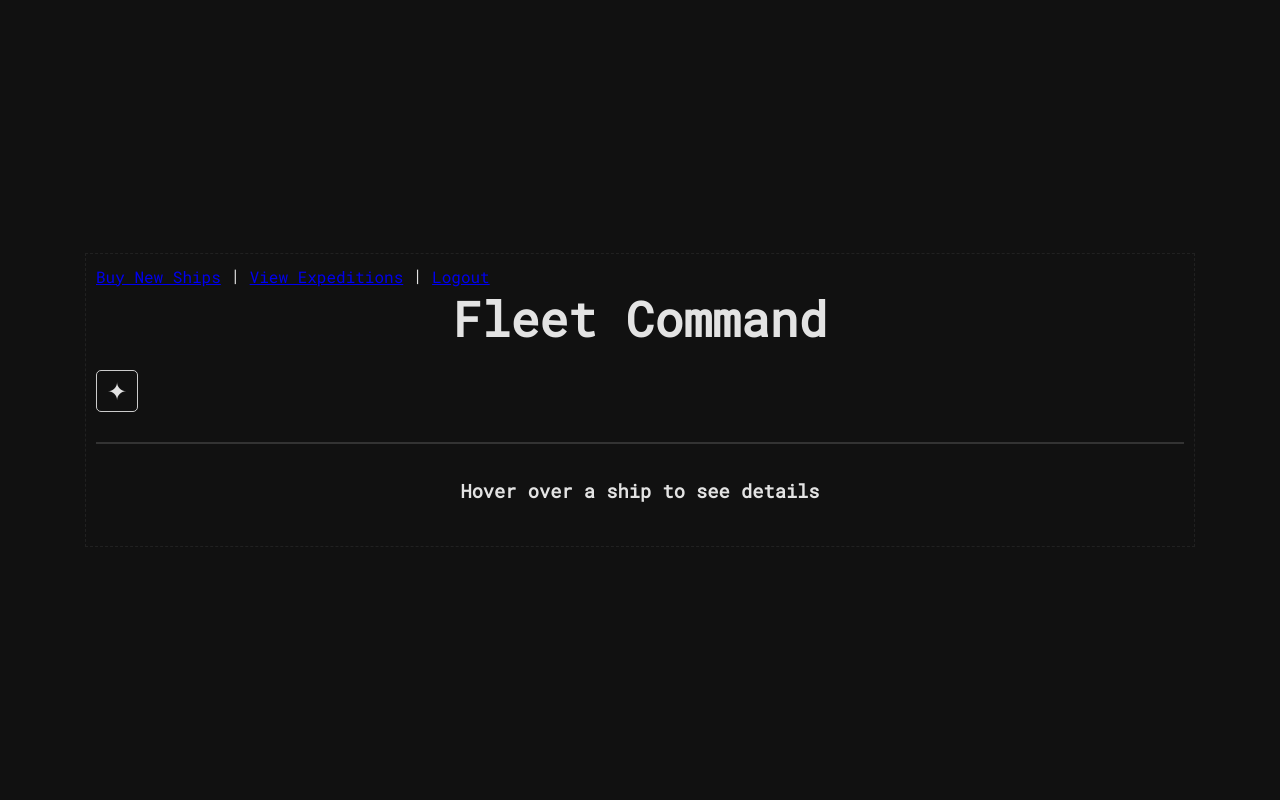
After one commit to TildeAsterisk/StarFleetOnline, a PHP site: page /fleet_command.php in a window 1280 px wide. The commit adds this page. Run offline with PHP 8.4, Linux system fonts and the light colour scheme; the visitor is signed in with stand-in values (Sample User, id 1); tables that the repository leaves empty or names only in its code hold one stand-in row (values such as "Sample post"); a stand-in replaces the project's code that opens the database connection; some libraries are stand-ins or nearby versions.

Commit message:
Laying Foundations #1: Laying the foundations of the plan. Setting up the fleet command page with rough ideas. hover info and such...

```diff
--- a/common_functions.php
+++ b/common_functions.php
@@ -2,7 +2,7 @@
 require_once 'config.php';
 
 class Common_Functions {
-  function connect(){
+  function connect_mysqli(){
     //$pdo = new PDO('mysql:host=localhost;dbname=starfleet_manager', 'your_db_user', 'your_db_password');
     $mysqli_cnctn = new mysqli(DB_HOST, DB_USER, DB_PASS, DB_NAME);
     return $mysqli_cnctn;
@@ -15,7 +15,7 @@ class Common_Functions {
 
       if ($user && password_verify($_POST['password'], $user['password'])) {
           $_SESSION['user_id'] = $user['id'];
-          header('Location: fleet.php');
+          header('Location: fleet_command.php');
           exit;
       } else {
           $error = "Invalid login!";
--- a/expeditions.php
+++ b/expeditions.php
@@ -95,7 +95,7 @@ $expeditions = $stmt->fetchAll();
 
 <?php if (!empty($success)) echo "<p style='color:green;'>$success</p>"; ?>
 
-<a href="fleet.php">← Back to Fleet</a>
+<a href="fleet_command.php">← Back to Fleet</a>
 
 <form method="post" style="margin-top: 20px;">
     <button type="submit" name="clear_collected" class="btn" style="background-color: #e74c3c; color: white;">Clear Collected Expeditions</button>
--- /dev/null
+++ b/fleet_command.php
@@ -0,0 +1,129 @@
+<?php
+require_once 'common_functions.php';
+session_start();
+$COM = new Common_Functions();
+$mysqli = $COM->connect_mysqli();
+
+if (!isset($_SESSION['user_id'])) {
+    header('Location: login.php');
+    exit;
+}
+
+$error = "";
+
+if (isset($_POST['upgrade_ship'])) {
+    $ship_id = $_POST['ship_id'];
+    $stmt = $mysqli->prepare('UPDATE user_ships SET attack = attack + 2, defense = defense + 2, speed = speed + 1 WHERE id = ? AND user_id = ?');
+    $stmt->bind_param('ii', $ship_id, $_SESSION['user_id']);
+    $stmt->execute();
+    $stmt->close();
+}
+if (isset($_POST['sell_ship'])) {
+    $ship_id = $_POST['ship_id'];
+    $stmt = $mysqli->prepare('DELETE FROM user_ships WHERE id = ? AND user_id = ?');
+    $stmt->bind_param('ii', $ship_id, $_SESSION['user_id']);
+    $stmt->execute();
+    $stmt->close();
+}
+if (isset($_POST['expedition_ship'])) {
+    $ship_id = $_POST['ship_id'];
+    $stmt = $mysqli->prepare('SELECT id FROM expeditions WHERE ship_id = ? AND status IN ("active", "completed")');
+    $stmt->bind_param('i', $ship_id);
+    $stmt->execute();
+    $stmt->store_result();
+
+    if ($stmt->num_rows > 0) {
+        $error = "Ship already on an expedition!";
+    } else {
+        $stmt->close();
+
+        $stmt = $mysqli->prepare('SELECT s.name AS type FROM user_ships us JOIN ships s ON us.ship_template_id = s.id WHERE us.id = ?');
+        $stmt->bind_param('i', $ship_id);
+        $stmt->execute();
+        $result = $stmt->get_result();
+        $ship = $result->fetch_assoc();
+
+        if ($ship) {
+            $end_time = date('Y-m-d H:i:s', strtotime('+1 hour'));
+            $stmt = $mysqli->prepare('INSERT INTO expeditions (user_id, ship_id, expedition_type, status, end_time) VALUES (?, ?, ?, "active", ?)');
+            $stmt->bind_param('iiss', $_SESSION['user_id'], $ship_id, $ship['type'], $end_time);
+            $stmt->execute();
+            $stmt->close();
+        }
+    }
+}
+
+$stmt = $mysqli->prepare('
+    SELECT us.*, s.name, s.base_cost
+    FROM user_ships us
+    JOIN ship_classes s ON us.ship_class_id = s.id
+    WHERE us.user_id = ?
+');
+$stmt->bind_param('i', $_SESSION['user_id']);
+$stmt->execute();
+$result = $stmt->get_result();
+$ships = $result->fetch_all(MYSQLI_ASSOC);
+$stmt->close();
+?>
+
+<!DOCTYPE html>
+<html>
+<head>
+    <link href='https://fonts.googleapis.com/css?family=Roboto Mono' rel='stylesheet'>
+    <link rel="stylesheet" href="general_style.css">
+    <title>Fleet Command</title>
+</head>
+<body>
+    <div class="cntrd_cntnr">
+
+        <?php if (!empty($error)) echo "<p style='color:red;'>$error</p>"; ?>
+
+        <a href="buy.php">Buy New Ships</a> |
+        <a href="expeditions.php">View Expeditions</a> |
+        <a href="logout.php">Logout</a>
+
+        <h1>Fleet Command</h1>
+
+        <div class="fleet-grid">
+            <?php foreach ($ships as $ship): ?>
+                <div class="ascii-ship"
+                    onmouseover="showInfo(<?= htmlspecialchars(json_encode($ship), ENT_QUOTES, 'UTF-8') ?>)">
+                    ✦
+                </div>
+            <?php endforeach; ?>
+        </div>
+
+        <div id="ship-info">
+            <div id="details"></div>
+            <h3>Hover over a ship to see details</h3>
+        </div>
+    </div>
+
+<script>
+function showInfo(ship) {
+    document.getElementById('details').innerHTML = `
+        <p><strong>Ship ID:</strong> ${ship.id}</p>
+        <p><strong>Class:</strong> ${ship.name}</p>
+        <p><strong>Attack:</strong> ${ship.c_attack}</p>
+        <p><strong>Defense:</strong> ${ship.c_defence}</p>
+        <p><strong>Speed:</strong> ${ship.c_speed}</p>
+
+        <form method="post" style="display:inline;">
+            <input type="hidden" name="ship_id" value="${ship.id}">
+            <button type="submit" name="upgrade_ship">Upgrade</button>
+        </form>
+
+        <form method="post" style="display:inline;">
+            <input type="hidden" name="ship_id" value="${ship.id}">
+            <button type="submit" name="sell_ship">Sell</button>
+        </form>
+
+        <form method="post" style="display:inline;">
+            <input type="hidden" name="ship_id" value="${ship.id}">
+            <button type="submit" name="expedition_ship">Send on Expedition</button>
+        </form>
+    `;
+}
+</script>
+</body>
+</html>
--- a/general_style.css
+++ b/general_style.css
@@ -33,3 +33,36 @@ body {
   margin-top: 0;
   margin-bottom: 1.5em;
 }
+
+
+/* FLEET COMMAND */
+.fleet-grid {
+  display: flex;
+  flex-wrap: wrap;
+  gap: 15px;
+  margin-top: 20px;
+}
+.ascii-ship {
+  font-size: 24px;
+  cursor: pointer;
+  width: 40px;
+  height: 40px;
+  text-align: center;
+  line-height: 40px;
+  border: 1px solid #ccc;
+  border-radius: 5px;
+  user-select: none;
+}
+.ascii-ship:hover {
+  background-color: #eee;
+}
+#ship-info {
+  margin-top: 30px;
+  padding: 15px;
+  border-top: 2px solid #333;
+}
+.command-buttons {
+  margin-top: 10px;
+}
+
+/* END OF FLEET COMMAND */
```
Also changed, not shown: login.php (+33 -19 lines), register.php (+73 -14 lines), 1 other file.
